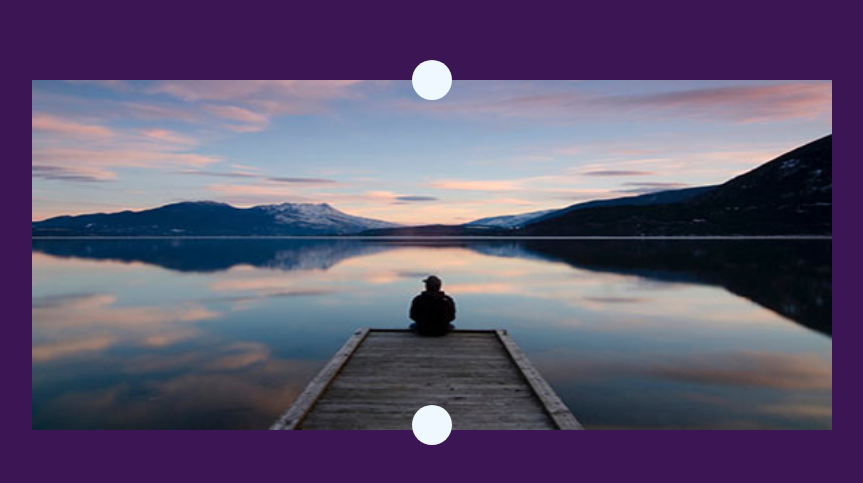
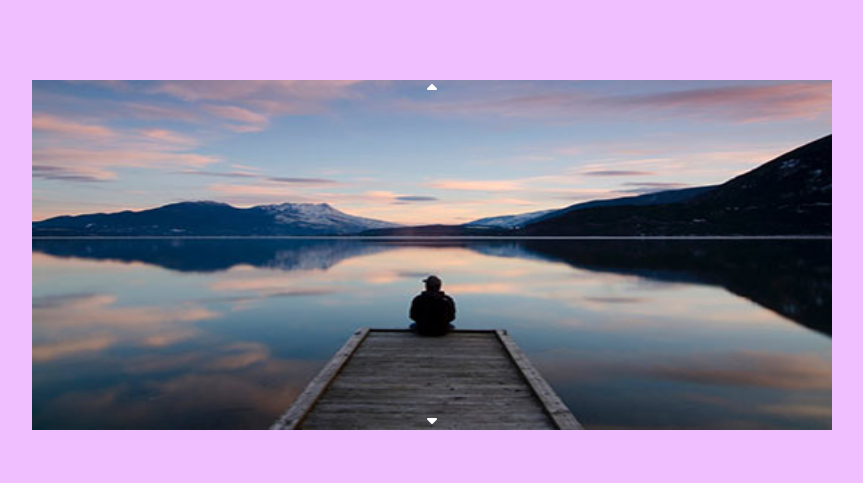
Before and after one commit to MatteoGrigoletto/js-array-carousel, a plain HTML site: page index.html in a window 1280 px wide. Shown: the part 145-628 px from the top of the page, without its empty margins (208-1071 px from the left). Drawn offline with Linux system fonts and the light colour scheme.

Commit message:
Aggiunge modifica all'intero codice

```diff
--- a/css/style.css
+++ b/css/style.css
@@ -1,59 +1,43 @@
 *{
     box-sizing: border-box;
-    margin: 0;
-    padding: 0;
+    padding: 0px;
+    margin: 0px;
 }
 body{
-    background-color: rgb(60, 21, 85);
-
+    background-color: rgb(206, 44, 255, 0.3);
 }
 .container{
     width: 100vw;
     height: 100vh;
     display: flex;
+    align-items: center;
     justify-content: center;
-    align-items: center;
-
 }
-#box-img{
+.items{
     position: relative;
     width: 800px;
     height: 350px;
 }
-div > *{
+.item{
+    position: relative;
+    height: 100%;
     display: none;
 }
-img{
-    display: block;
-    width: 800px;
-    height: 350px;
-
+ img{
+    width: 100%;
+    height: 100%;
+}
+.after , .before{
+    position: absolute;
+    z-index: 100;
+    left: 50%;
+    transform: translate(-50%);
+    color:white;
+    border-radius: 100%;
+}
+.after{
+    bottom: 0%;
 }
 .d-block{
     display: block;
-    z-index: 1;
 }
-#box-img:after{
-    position: absolute;
-    content: '';
-    width: 40px;
-    height: 40px;
-    border-radius: 100%;
-    z-index: 10;
-    background-color: aliceblue;
-    top: 0%;
-    left: 50%;
-    transform: translate(-50%,-50%);
-}
-#box-img:before{
-    position: absolute;
-    content: '';
-    width: 40px;
-    height: 40px;
-    border-radius: 100%;
-    z-index: 10;
-    background-color: aliceblue;
-    bottom: -10%;
-    left: 50%;
-    transform: translate(-50%,-50%);
-}
--- a/index.html
+++ b/index.html
@@ -4,19 +4,19 @@
         <meta charset="UTF-8">
         <meta http-equiv="X-UA-Compatible" content="IE=edge">
         <meta name="viewport" content="width=device-width, initial-scale=1.0">
+        <!-- cdn -->
+        <link rel="stylesheet" href="https://cdnjs.cloudflare.com/ajax/libs/font-awesome/6.2.0/css/all.min.css" integrity="sha512-xh6O/CkQoPOWDdYTDqeRdPCVd1SpvCA9XXcUnZS2FmJNp1coAFzvtCN9BmamE+4aHK8yyUHUSCcJHgXloTyT2A==" crossorigin="anonymous" referrerpolicy="no-referrer" />
         <!-- css -->
         <link rel="stylesheet" href="css/style.css">
-    <title>carousel</title>
+        <title>caros</title>
     </head>
     <body>
-    <section class="first-section container">
-
-        <div id="box-img">
-
+        <div class="container">
+            <div class="items">
+                <div class="before"><i class="fa-solid fa-caret-up"></i></div>
+                <div class="after"><i class="fa-solid fa-caret-down"></i></div>
             </div>
-
-    </section>
-
+        </div>
         <script src="js/main.js"></script>
     </body>
 </html>
--- a/js/main.js
+++ b/js/main.js
@@ -1,6 +1,6 @@
 `use strict`;
 //array immagini
-let imageList = [
+let imagesList = [
     '../img/01.jpg',
     '../img/02.jpg',
     '../img/03.jpg',
@@ -8,23 +8,24 @@ let imageList = [
     '../img/05.jpg'
 ];
 
-const boxImg = document.getElementById('box-img');
+let items=document.querySelector('.items');
+let active=0;
+for (let i = 0; i < imagesList.length; i++){
+    items.innerHTML +=`<div class="item"><img src="${imagesList[i]}" alt="img1"></div>`;
+}
+document.querySelector('.item').classList.add('d-block');
 
-for(let i=0;i<imageList.length;i++){
+document.querySelector('.after').addEventListener("click" , function(){
+    let img = document.querySelector('.item');
 
-    let imgPrint = imageList[i];
-    let divImg = document.createElement('div');
-    let img = document.createElement('img');
-    img.setAttribute("src", imageList[i]);
-
-    if(imageList[0] === imgPrint){
-        divImg.classList.add('d-block')
+    if(active == img.length-1){
+        img[active].classList.remove('d-block');
+        active=0;
+        img[active].classList.add('d-block');
     }
-
-    boxImg.append(divImg);
-    divImg.append(img);
-    console.log(divImg)
-    console.log(img)
-
-
-}
+    else{
+        img[active].classList.remove('d-block');
+        active= active+1;
+        img[active].classList.add('d-block');
+        }
+    });
```
Lines whose indentation alone changed are shown as unchanged.
